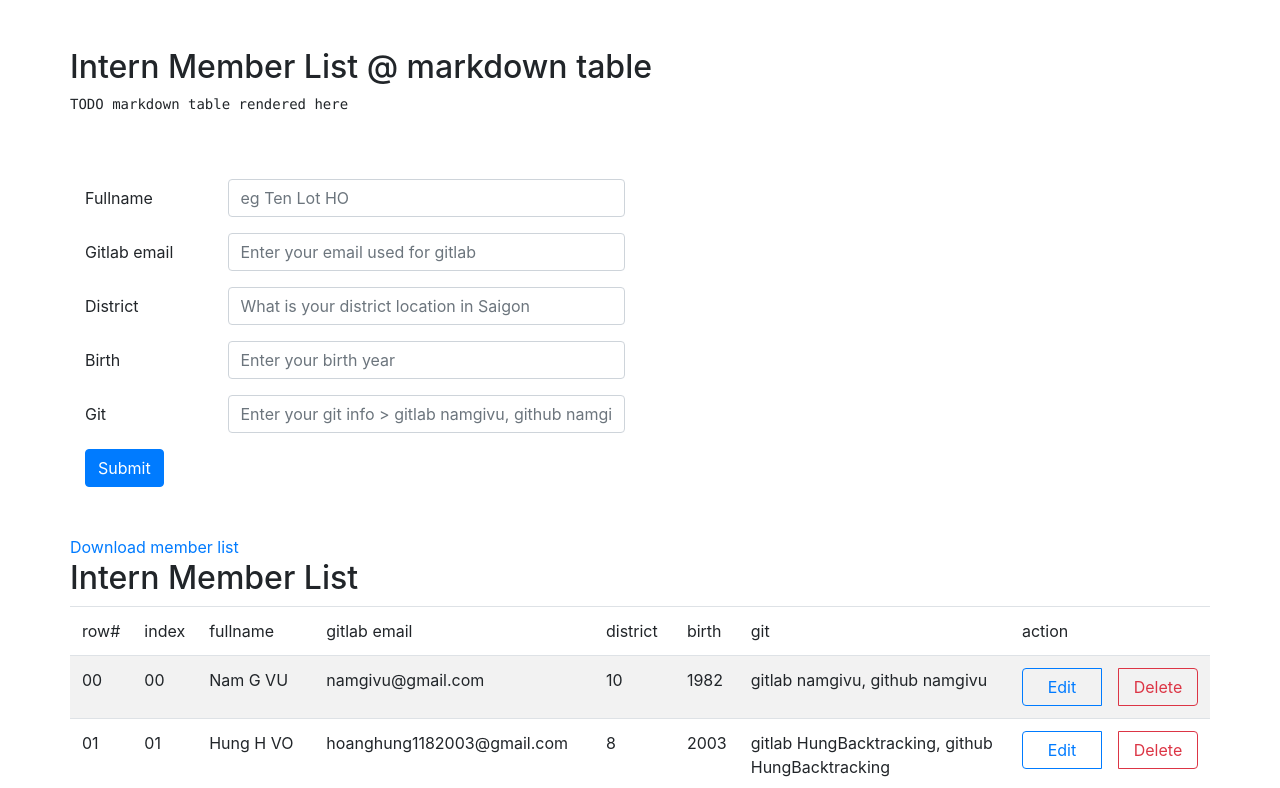
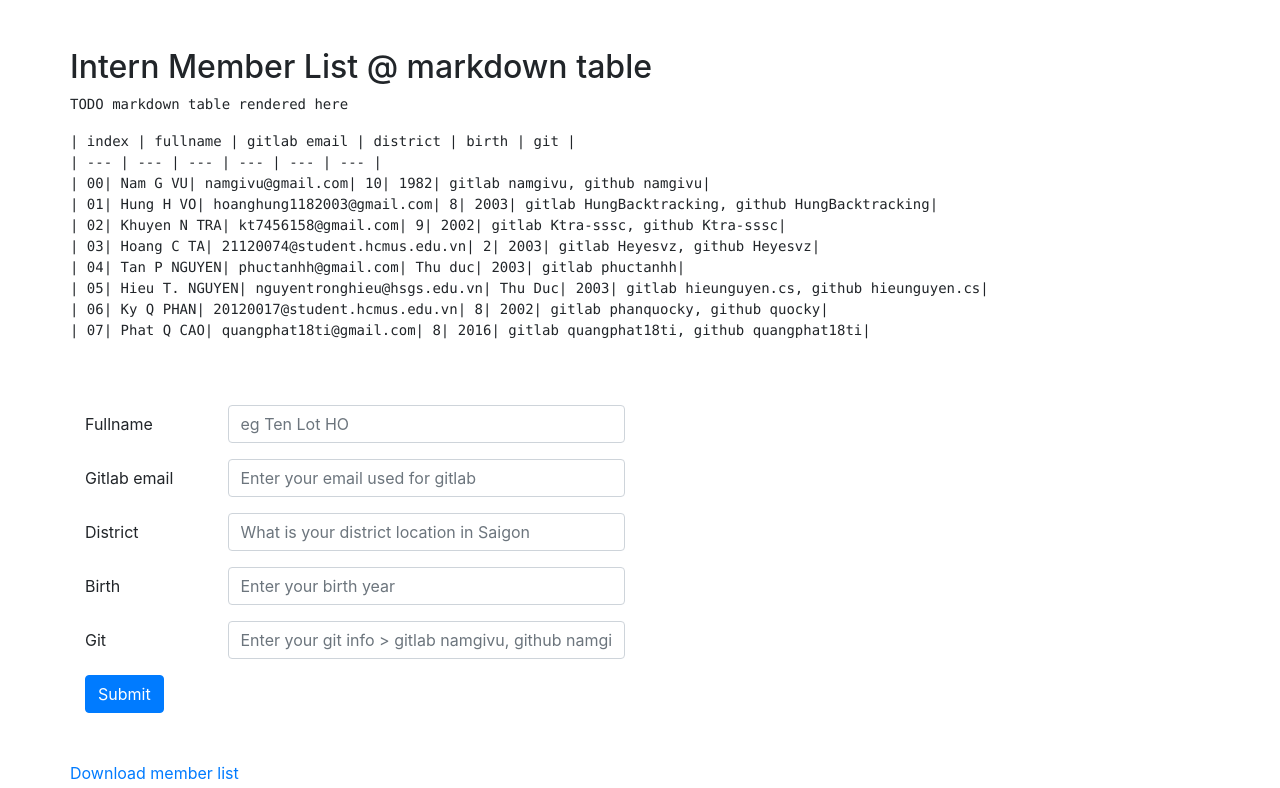
Before and after one commit to quangphat18ti/Clone_Ander, a React (Create React App) app in the folder reactjs_webapp/: page / in a window 1280 px wide. Shown: the top 788 px of the page. Built offline with nearby package versions, Linux system fonts and the light colour scheme.

Commit message:
Phat render MarkDown table

```diff
--- a/reactjs_webapp/src/App.js
+++ b/reactjs_webapp/src/App.js
@@ -9,6 +9,29 @@ let member_list_init = [
   { 'index': '06', 'fullname': 'Ky Q PHAN',       'gitlab email': '20120017@student.hcmus.edu.vn',  'district': 8,          'birth': 2002, 'git': 'gitlab phanquocky, github quocky', },
   { 'index': '07', 'fullname': 'Phat Q CAO',      'gitlab email': 'quangphat18ti@gmail.com',        'district': 8,          'birth': 2016, 'git': 'gitlab quangphat18ti, github quangphat18ti', },
 ]
+
+function generateMarkdownTable(data) {
+  const keys = Object.keys(data[0]);
+
+  const header = keys.map((key) => `| ${key} `).join("") + "|";
+
+  const seperator = keys.map((key) => `| --- `).join("") + "|";
+
+  const rows = data.map((item) => {
+    return keys.map((key) => `| ${item[key]}`).join("") + "|";
+  })
+
+  return [header, seperator, ...rows].join("\n");
+}
+
+function RenderMarkdownTable(props) {
+  let code = generateMarkdownTable(props.data);
+  return (
+    <pre>
+      <code>{code}</code>
+    </pre>
+  )
+}
 
 function App() {
   let col_header_list = Object.keys(member_list_init[0])
@@ -38,6 +61,7 @@ function App() {
           <br/>
           <div className="container p-0">
             <pre>TODO markdown table rendered here</pre>
+            <RenderMarkdownTable data={member_list} />
           </div>
         </div>
 
```
